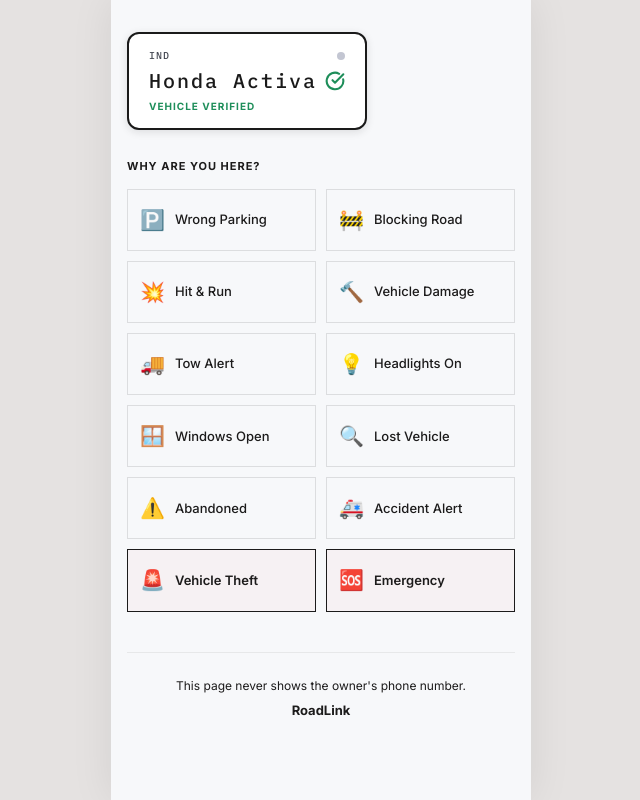
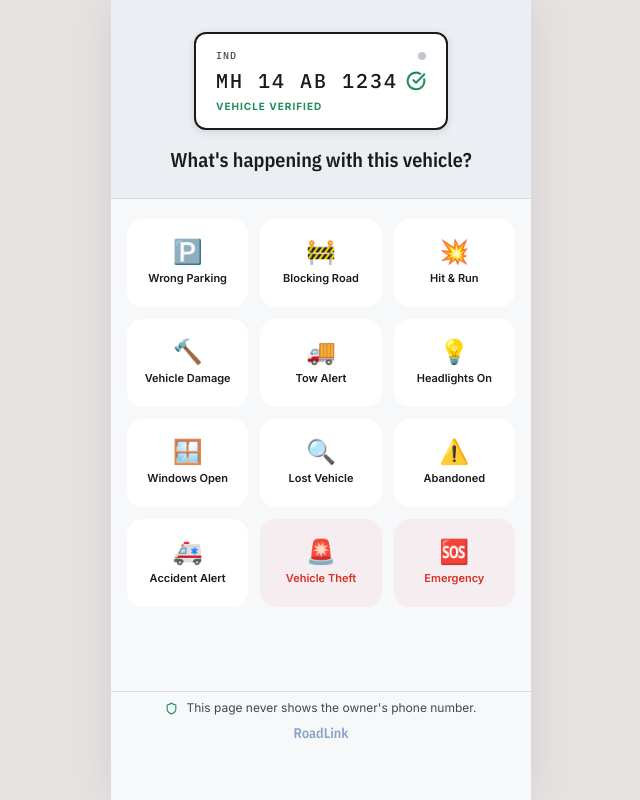
Before and after one commit to ajinkya682/roadlink-demo-app, a React (Vite) app: page /scan-landing in a window 1280 px wide. Shown: the whole page, without its empty margins (319-959 px from the left). Built offline with nearby package versions, Linux system fonts and the light colour scheme.

Commit message:
feat: update ScanLanding component with new layout, dynamic categories, and improved styling

```diff
--- a/src/pages/guest/ScanLanding.jsx
+++ b/src/pages/guest/ScanLanding.jsx
@@ -1,31 +1,18 @@
 import React from 'react';
 import { useNavigate } from 'react-router-dom';
 import { motion } from 'framer-motion';
+import { Shield } from 'lucide-react';
 import PlateTag from '../../components/PlateTag';
-import styles from './ScanLanding.module.css';
-
-const categories = [
-  { label: 'Wrong Parking', icon: '🅿️', alert: false },
-  { label: 'Blocking Road', icon: '🚧', alert: false },
-  { label: 'Hit & Run', icon: '💥', alert: false },
-  { label: 'Vehicle Damage', icon: '🔨', alert: false },
-  { label: 'Tow Alert', icon: '🚚', alert: false },
-  { label: 'Headlights On', icon: '💡', alert: false },
-  { label: 'Windows Open', icon: '🪟', alert: false },
-  { label: 'Lost Vehicle', icon: '🔍', alert: false },
-  { label: 'Abandoned', icon: '⚠️', alert: false },
-  { label: 'Accident Alert', icon: '🚑', alert: false },
-  { label: 'Vehicle Theft', icon: '🚨', alert: true },
-  { label: 'Emergency', icon: '🆘', alert: true },
-];
+import { reportCategories } from '../../demo-data/categories';
+import { scannedVehicle } from '../../demo-data/scannedVehicle';
 
 const containerVariants = {
   hidden: {},
-  show: { transition: { staggerChildren: 0.05, delayChildren: 0.3 } },
+  show: { transition: { staggerChildren: 0.04, delayChildren: 0.2 } },
 };
 const itemVariants = {
-  hidden: { opacity: 0, y: 20 },
-  show: { opacity: 1, y: 0, transition: { type: 'spring', damping: 20, stiffness: 200 } },
+  hidden: { opacity: 0, y: 16, scale: 0.95 },
+  show: { opacity: 1, y: 0, scale: 1, transition: { type: 'spring', damping: 20, stiffness: 200 } },
 };
 
 export default function ScanLanding() {
@@ -36,42 +23,64 @@ export default function ScanLanding() {
   };
 
   return (
-    <div className={styles.page}>
-      {/* Plate Tag Hero */}
-      <div className={styles.plateSection}>
-        <PlateTag displayName="Honda Activa" isVerified animate size="lg" />
+    <div className="min-h-screen bg-fog flex flex-col pb-8">
+      {/* Plate hero */}
+      <div className="bg-navy/5 px-5 pt-8 pb-6 flex flex-col items-center border-b border-outline-light/50">
+        <PlateTag
+          plateNumber={scannedVehicle.plate}
+          displayName={scannedVehicle.displayName}
+          isVerified={scannedVehicle.isVerified}
+          size="lg"
+          animateEntry
+        />
+        <p className="mt-4 font-display text-headline-sm text-on-surface text-center">
+          What's happening with this vehicle?
+        </p>
       </div>
 
-      {/* Prompt */}
-      <p className={styles.prompt}>Why are you here?</p>
-
-      {/* Category Grid */}
+      {/* Category grid */}
+      <div className="px-4 py-5 flex-1">
         <motion.div
-        className={styles.grid}
+          className="grid grid-cols-3 gap-3"
           variants={containerVariants}
           initial="hidden"
           animate="show"
         >
-        {categories.map((cat) => (
+          {reportCategories.map((cat) => (
             <motion.button
-            key={cat.label}
+              key={cat.id}
               variants={itemVariants}
-            className={`${styles.catBtn} ${cat.alert ? styles.catAlert : styles.catNormal}`}
-            whileTap={{ scale: 0.95 }}
+              whileTap={{ scale: 0.94 }}
               onClick={() => handleCategory(cat)}
+              className={`
+                flex flex-col items-center justify-center gap-2 rounded-xl p-3 min-h-[88px]
+                border-2 transition-colors duration-150 font-body
+                ${cat.isAlert
+                  ? 'border-alert-red bg-alert-red/5 hover:bg-alert-red/10'
+                  : 'border-outline-light bg-white hover:bg-surface-low hover:border-navy/30'
+                }
+              `}
             >
-            <span className={styles.catIcon}>{cat.icon}</span>
-            <span className={styles.catLabel}>{cat.label}</span>
+              <span className="text-2xl leading-none" role="img" aria-label={cat.label}>
+                {cat.emoji}
+              </span>
+              <span className={`text-[11px] font-semibold leading-tight text-center ${cat.isAlert ? 'text-alert-red' : 'text-on-surface'}`}>
+                {cat.label}
+              </span>
             </motion.button>
           ))}
         </motion.div>
+      </div>
 
       {/* Footer */}
-      <footer className={styles.footer}>
-        <p className={styles.footerText}>
+      <footer className="px-5 pt-2 pb-6 text-center border-t border-outline-light/50">
+        <div className="flex items-center justify-center gap-2 mb-1">
+          <Shield size={13} className="text-verified-green" />
+          <p className="font-body text-xs text-on-surface-muted">
             This page never shows the owner's phone number.
           </p>
-        <span className={styles.brand}>RoadLink</span>
+        </div>
+        <span className="font-display text-sm font-semibold text-navy/50">RoadLink</span>
       </footer>
     </div>
   );
```
Lines whose indentation alone changed are shown as unchanged.
